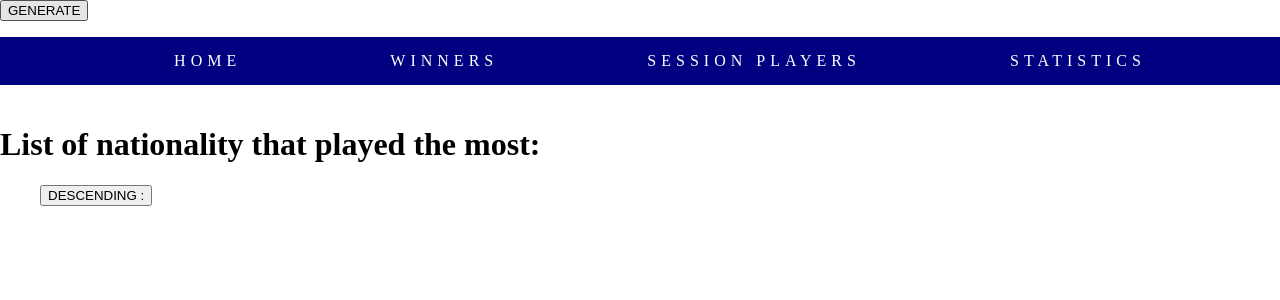
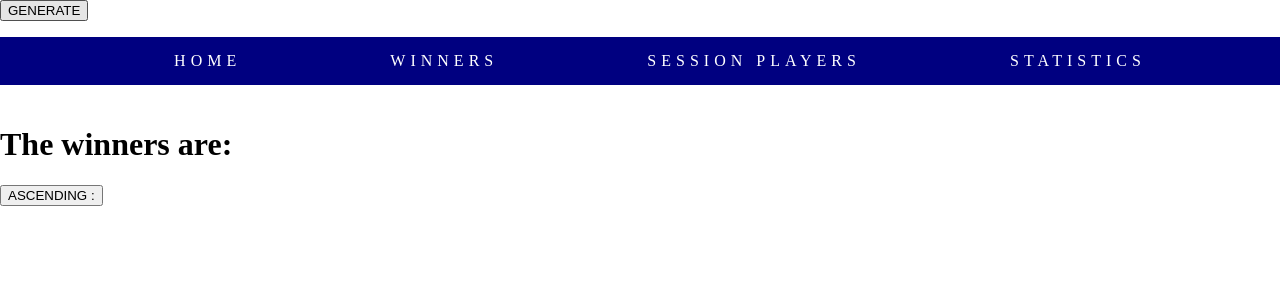
Before and after one commit to taulantisaku/World-Wide-Lotary-TaulantAssignment, a React (Create React App) app: page /winners in a window 1280 px wide. Shown: the top 300 px of the page. Built offline with nearby package versions, Linux system fonts and the light colour scheme.

Commit message:
Sort winners by time

```diff
--- a/src/App.tsx
+++ b/src/App.tsx
@@ -23,7 +23,8 @@ function App() {
     <QueryClientProvider client={queryClient}>
       <Home />
       {/* <SessionPlayers /> */}
-      <Statistics />
+      {/* <Statistics /> */}
+      <Winners />
     </QueryClientProvider>
   );
 }
--- a/src/components/Winners/Winners.tsx
+++ b/src/components/Winners/Winners.tsx
@@ -1,21 +1,47 @@
+import { useState } from "react";
 import { useUserContext } from "../../lib/context/UserContext";
 import User from "../User/User";
 
 export const Winners = () => {
   const { userList } = useUserContext();
+  const [toggleSort, setToggleSort] = useState<boolean>(false);
 
   const winners = userList.filter((user) => user.isWinner === true);
 
-  return (
-    <div className="Winners">
-      <h1>The winners are:</h1>
-      {winners && (
+  const sortedDsc = winners.sort(
+    (objA, objB) => Number(objB.date) - Number(objA.date)
+  );
+  const handleToggle = () => {
+    setToggleSort(!toggleSort);
+  };
+  const sortedlist = (
+    <>
+      {toggleSort ? (
         <>
-          {winners.map((user) => (
-            <User user={user} key={user.id.value} />
-          ))}
+          <button onClick={handleToggle}>ASCENDING :</button>
+          <div className="Winners">
+            {sortedDsc.map((user: any) => (
+              <User user={user} key={user.id.value} />
+            ))}
+          </div>
+        </>
+      ) : (
+        <>
+          <button onClick={handleToggle}>ASCENDING :</button>
+          <div className="Winners">
+            {sortedDsc
+              .map((user: any) => <User user={user} key={user.id.value} />)
+              .reverse()}
+          </div>
         </>
       )}
+    </>
+  );
+
+  return (
+    <div>
+      <h1>The winners are:</h1>
+      {winners && <>{sortedlist}</>}
     </div>
   );
 };
```
